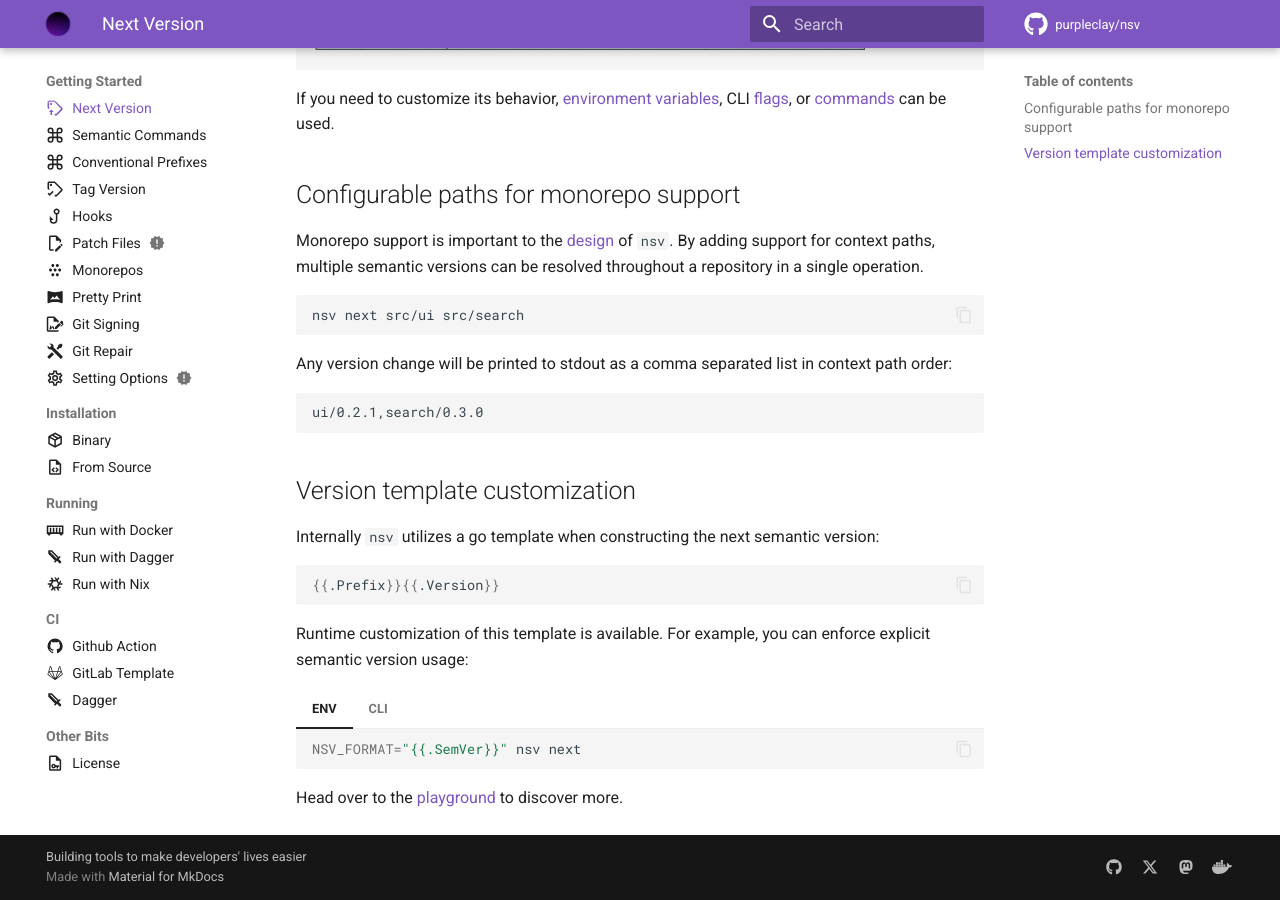
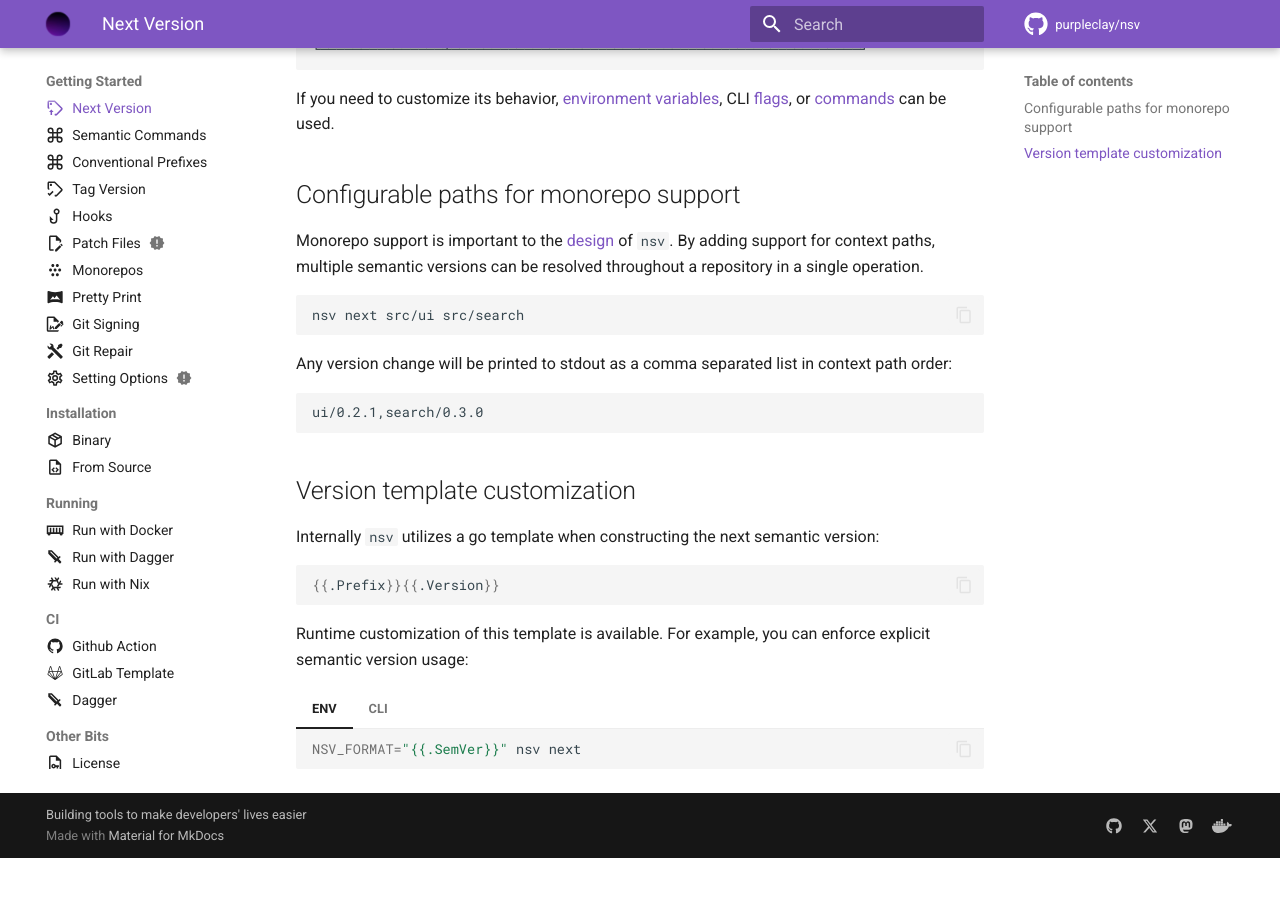
Before and after one commit to purpleclay/nsv, an MkDocs documentation site: the page built from docs/next-version.md, in a window 1280 px wide and 900 px high, scrolled down 763 px. Built offline with MkDocs 1.6.1 and Material for MkDocs 9.7.7, drawn with Linux system fonts in a browser that asks for light colours; comment, search, counter and statistics services are not loaded; after the commit the page ends 1621 px from its top, so only the background shows below that.

Commit message:
docs: remove any references to the nsv playground as this is temporarily disabled

````diff
--- a/docs/next-version.md
+++ b/docs/next-version.md
@@ -78,5 +78,3 @@
     ```{ .sh .no-select }
     nsv next --format "{{.SemVer}}"
     ```
-
-Head over to the [playground](./playground.md) to discover more.
````
